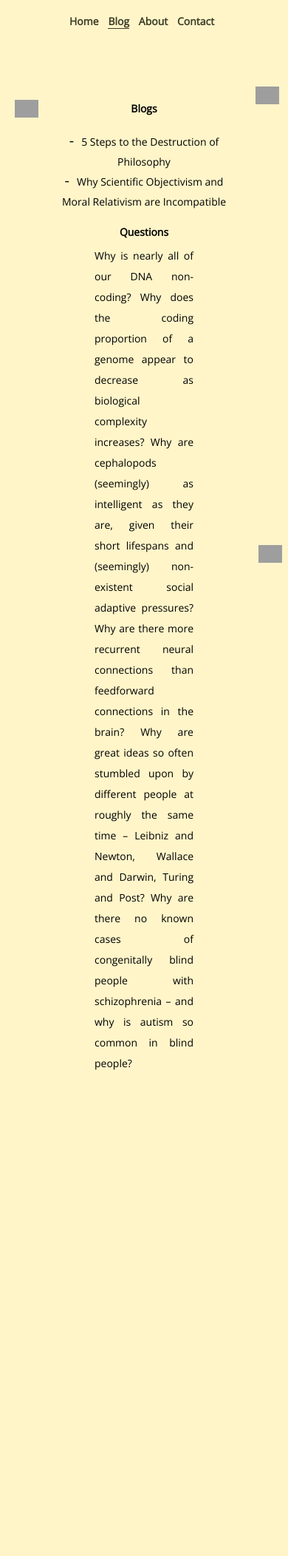
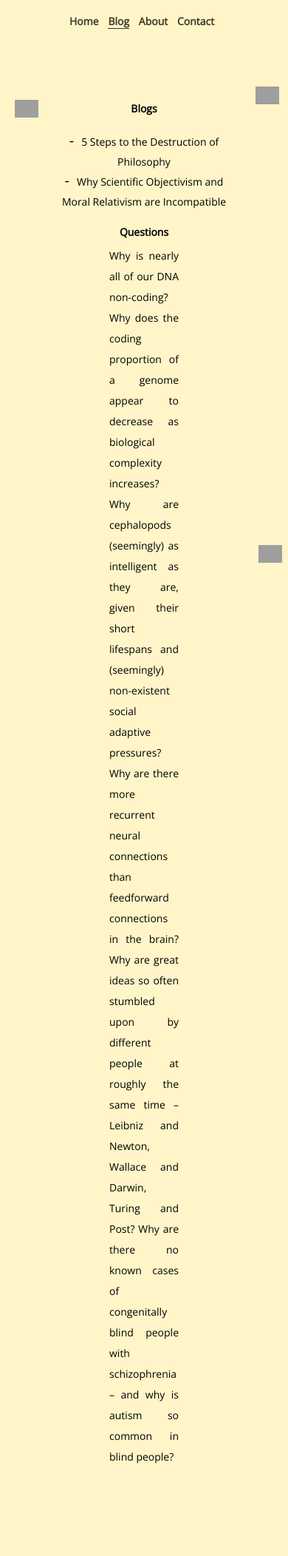
Before and after one commit to richardofarrell/richardofarrell.github.io, a Jekyll site: the page built from blog-list.md, in a window 390 px wide. Shown: the whole page at 74% size. Built offline with Jekyll 4.4.1, drawn with Linux system fonts in a browser that asks for light colours; before the commit the page ends 1572 px from its top, so only the background shows below that; grey boxes are pictures that could not be loaded.

Commit message:
Update default.html

```diff
--- a/_layouts/default.html
+++ b/_layouts/default.html
@@ -119,6 +119,10 @@
                 margin: 0 clamp(70px, 10vw + 20px, 150px) clamp(120px, 15vw + 20px, 300px);
                 margin-top: 5em;
             }
+
+            p {
+              margin: 0 clamp(70px, 10vw + 20px, 150px) clamp(120px, 15vw + 20px, 300px);
+            }
         }
 
         </style>
```
